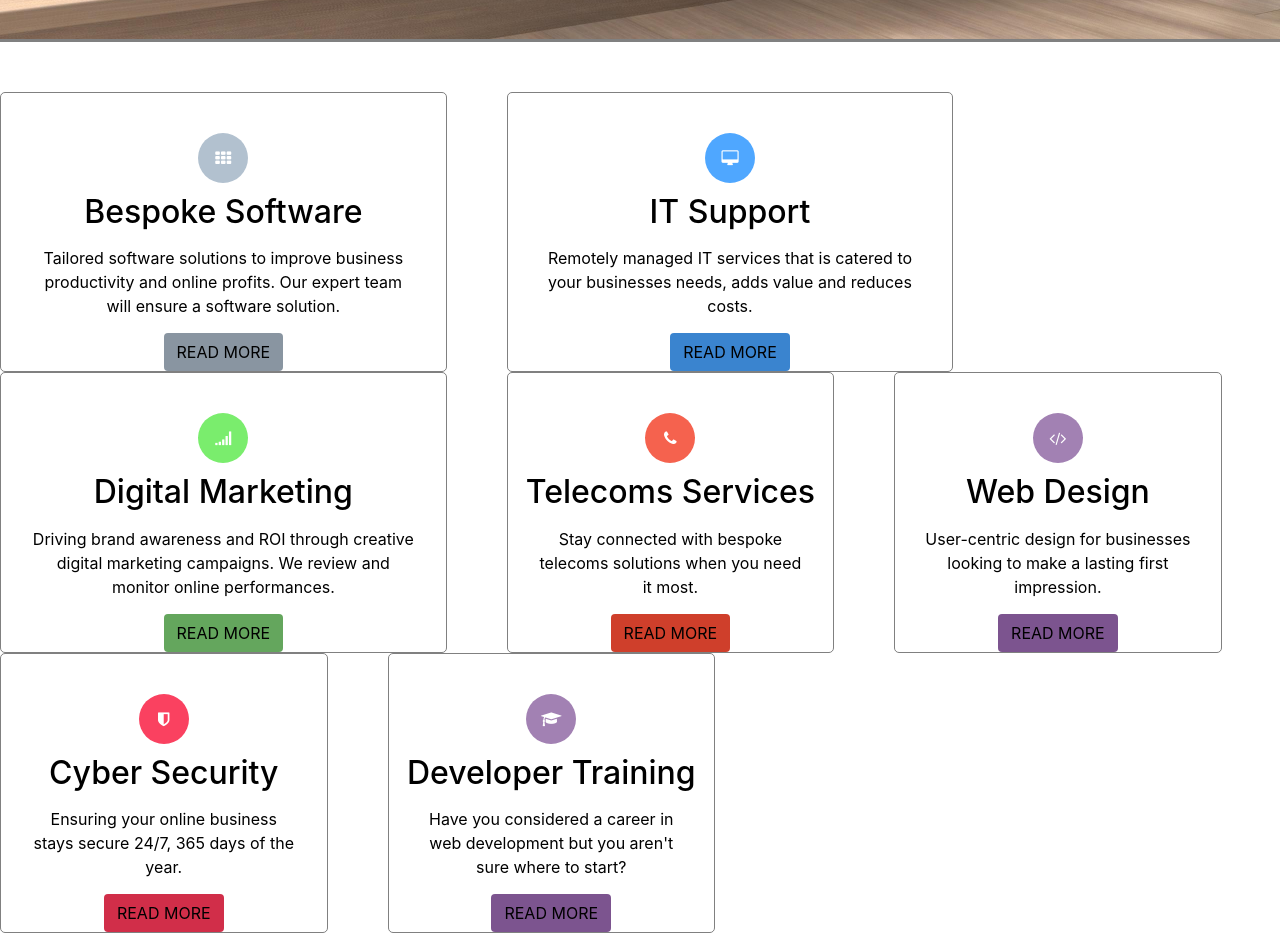
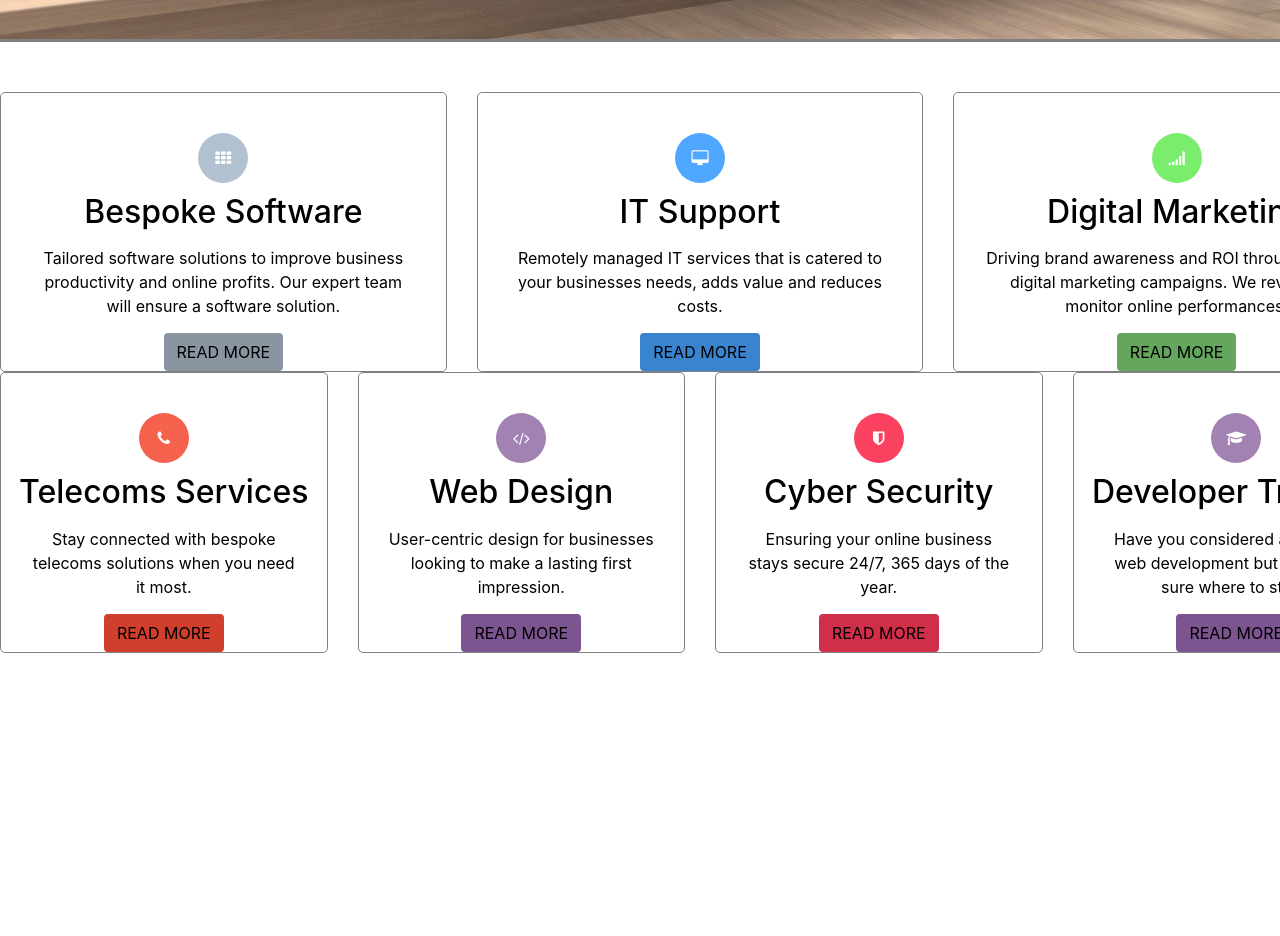
Before and after one commit to iixluuk3xii/Netmatters_Reflection_Task, a plain HTML site: page HTML_Portfolio_3/index.html in a window 1280 px wide. Shown: the part 834-1770 px from the top of the page. After the commit the page ends 1537 px from the top, so only its background shows below. Drawn offline with nearby package versions, Linux system fonts and the light colour scheme.

Commit message:
Update input.css

```diff
--- a/HTML_Portfolio_3/SCSS/input.css
+++ b/HTML_Portfolio_3/SCSS/input.css
@@ -413,10 +413,6 @@ div[class*=contents] a:last-of-type {
           justify-content: center;
 }
 
-.card_container .block {
-  margin-right: 30px;
-}
-
 .card_container a:hover {
   text-decoration: none;
   text-transform: none;
```
